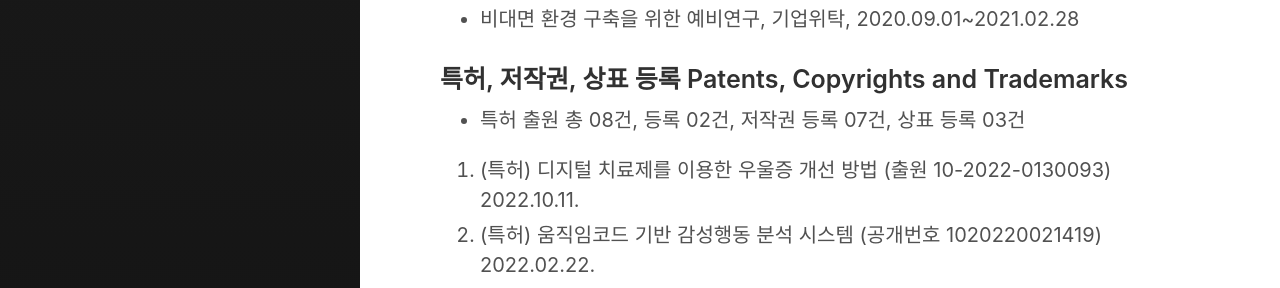
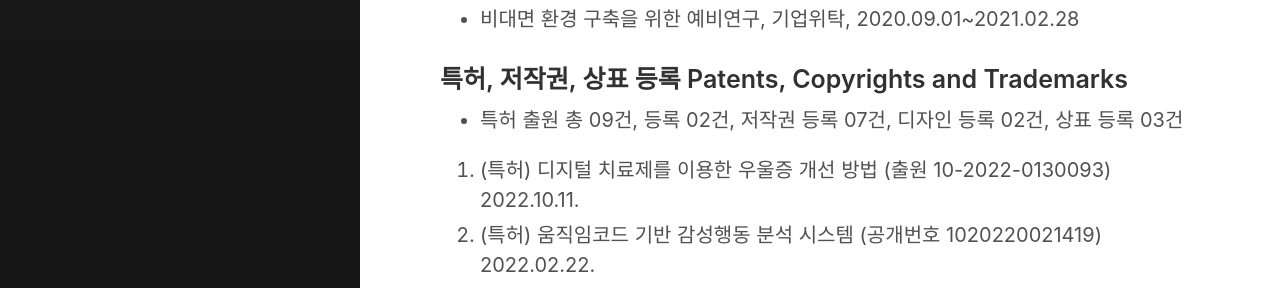
Before and after one commit to Rugger12/hyungsook, a Jekyll site: the page built from _posts/2023-05-30-about-me.md, in a window 1280 px wide. Shown: the part 3663-3951 px from the top of the page. Built offline with Jekyll 4.4.1, drawn with Linux system fonts in a browser that asks for light colours.

Commit message:
Update 2023-05-30-about-me.md

```diff
--- a/_posts/2023-05-30-about-me.md
+++ b/_posts/2023-05-30-about-me.md
@@ -78,7 +78,7 @@ excerpt_separator:  <!--more-->
 * 비대면 환경 구축을 위한 예비연구, 기업위탁, 2020.09.01~2021.02.28
 
 ### 특허, 저작권, 상표 등록 Patents, Copyrights and Trademarks
-* 특허 출원 총 08건, 등록 02건, 저작권 등록 07건, 상표 등록 03건
+* 특허 출원 총 09건, 등록 02건, 저작권 등록 07건, 디자인 등록 02건, 상표 등록 03건
 <ol>
   <li>(특허) 디지털 치료제를 이용한 우울증 개선 방법 (출원 10-2022-0130093) 2022.10.11.</li>
   <li>(특허) 움직임코드 기반 감성행동 분석 시스템 (공개번호 1020220021419) 2022.02.22.</li>
```
